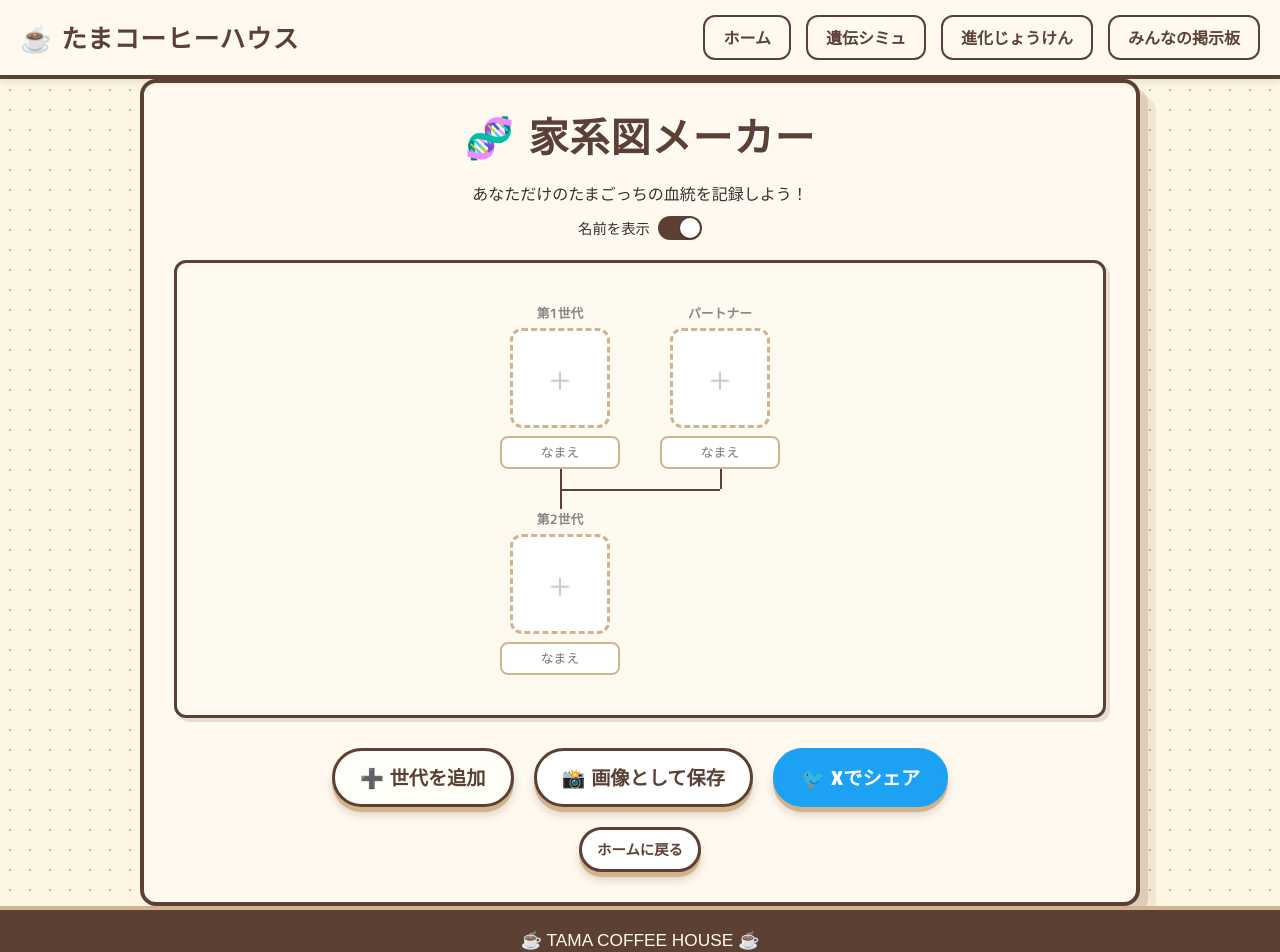
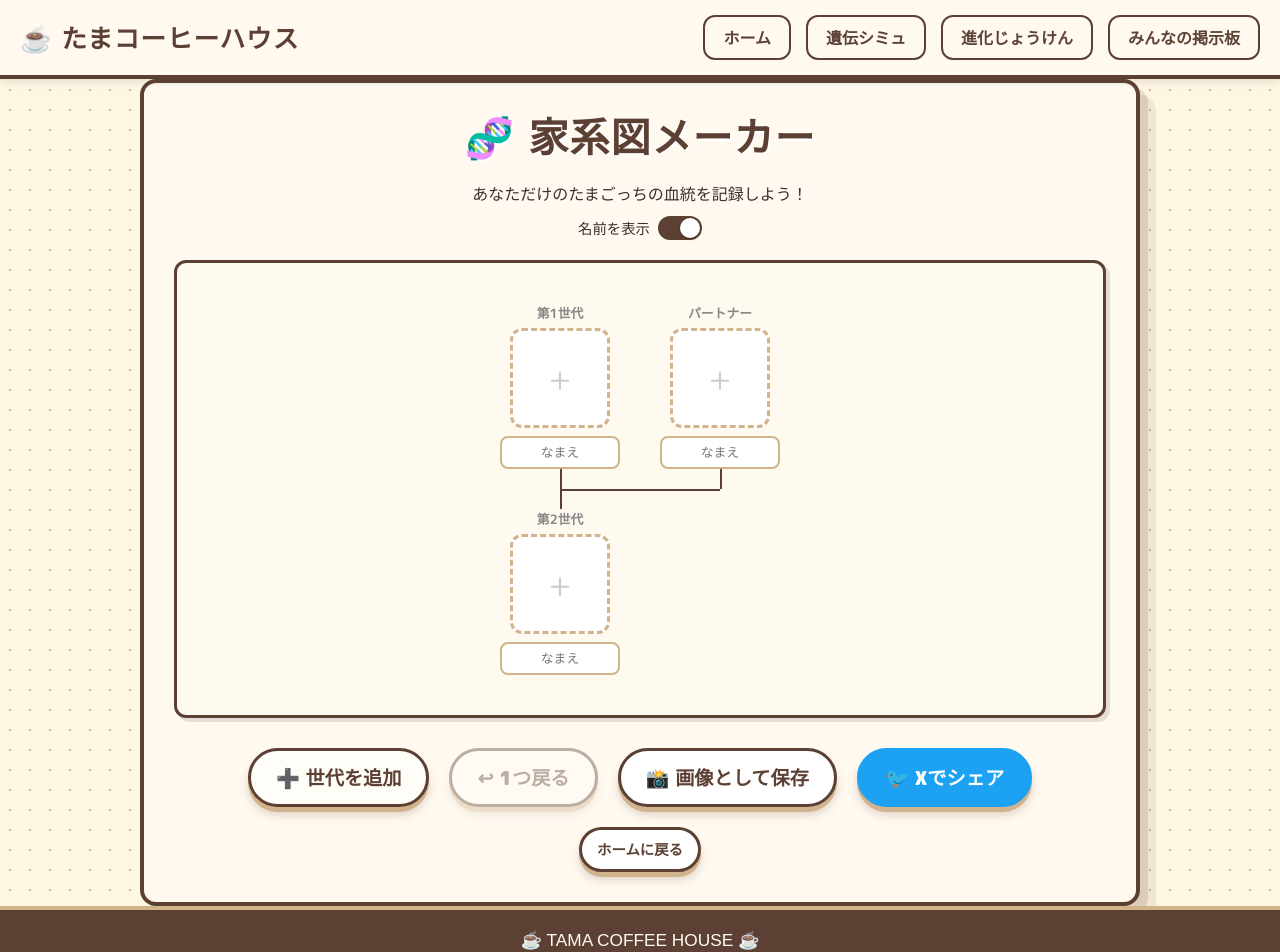
Before and after one commit to komese/tama-coffee-house, a Next.js app: page /family-tree in a window 1280 px wide. Shown: the top 952 px of the page. Built offline with nearby package versions, Linux system fonts and the light colour scheme; a web font is replaced by a local one.

Commit message:
add-undo-button-remove-generation

```diff
--- a/src/app/family-tree/page.tsx
+++ b/src/app/family-tree/page.tsx
@@ -191,6 +191,11 @@ export default function FamilyTreePage() {
     ]);
   };
 
+  const removeGeneration = () => {
+    if (generations.length <= 1) return;
+    setGenerations(generations.slice(0, -1));
+  };
+
   const handleSaveImage = async () => {
     if (!treeRef.current) return;
     try {
@@ -356,6 +361,14 @@ export default function FamilyTreePage() {
         <button className="y2k-button" onClick={addGeneration} style={{ backgroundColor: '#fffdf8', color: 'var(--primary-color)' }}>
           ➕ 世代を追加
         </button>
+        <button
+          className="y2k-button"
+          onClick={removeGeneration}
+          disabled={generations.length <= 1}
+          style={{ backgroundColor: '#fffdf8', color: 'var(--primary-color)', opacity: generations.length <= 1 ? 0.4 : 1, cursor: generations.length <= 1 ? 'not-allowed' : 'pointer' }}
+        >
+          ↩ 1つ戻る
+        </button>
         <button className="y2k-button" onClick={handleSaveImage}>
           📸 画像として保存
         </button>
```
